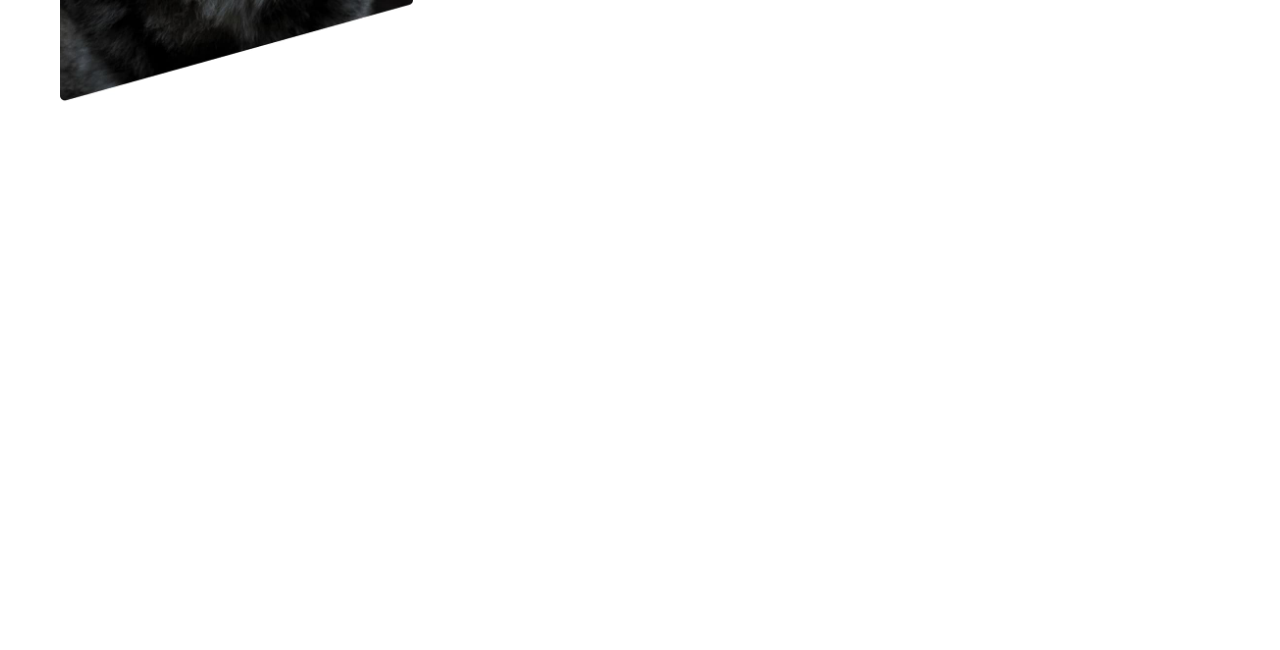
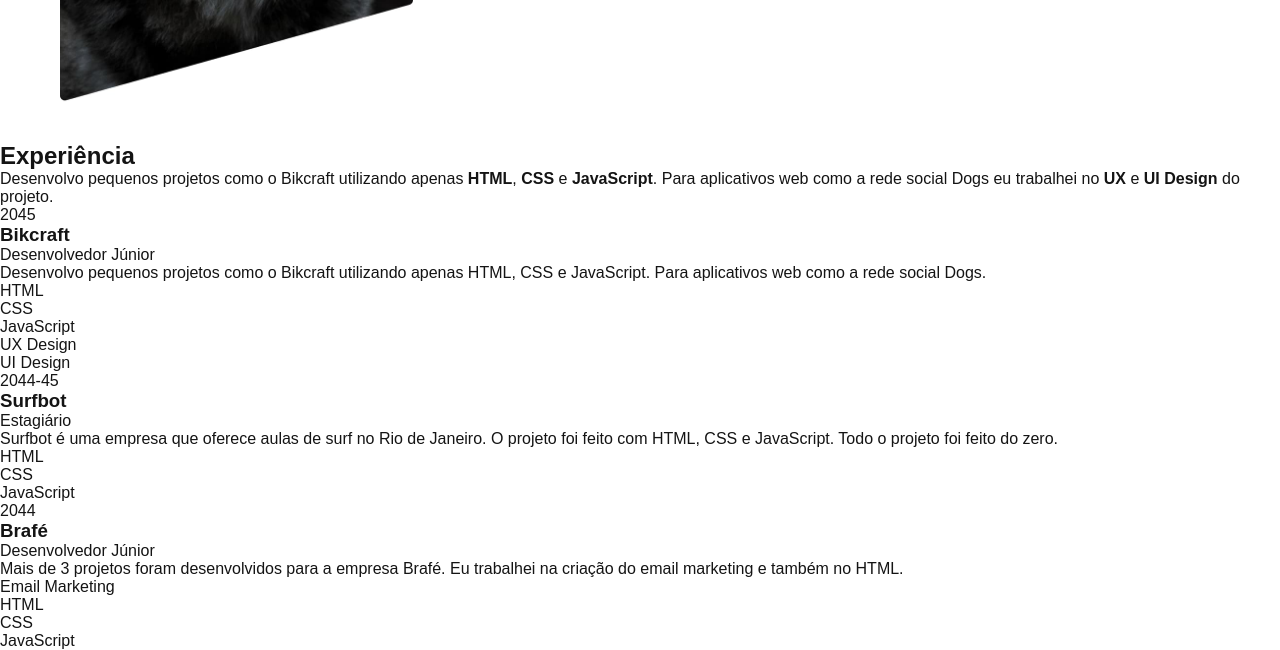
Before and after one commit to deivison556/Portfolio-lobo-Origamid, a plain HTML site: page index.html in a window 1280 px wide. Shown: the part 572-1222 px from the top of the page. Before the commit the page ends 800 px from the top, so only its background shows below. Drawn offline with Linux system fonts and the light colour scheme.

Commit message:
Finalizado a sessao experiencia no index.html

```diff
--- a/index.html
+++ b/index.html
@@ -26,5 +26,52 @@
       <p>Localizado em Amparo/São Paulo</p>
     </div>
   </main>
+
+  <section class="experiencia" id="experiencia" aria-label="Experiência">
+    <h2 class="subtitulo">Experiência</h2>
+    <div>
+      <p class="experiencia-texto">Desenvolvo pequenos projetos como o Bikcraft utilizando apenas <strong>HTML</strong>, <strong>CSS</strong> e <strong>JavaScript</strong>. Para aplicativos web como a rede social Dogs eu trabalhei no <strong>UX</strong> e <strong>UI Design</strong> do projeto.</p>
+
+      <div class="empresa">
+        <span class="empresa-ano">2045</span>
+        <h3 class="empresa-titulo">Bikcraft</h3>
+        <span class="empresa-titulo">Desenvolvedor Júnior</span>
+        <p class="empresa-texto">Desenvolvo pequenos projetos como o Bikcraft utilizando apenas HTML, CSS e JavaScript. Para aplicativos web como a rede social Dogs.</p>
+        <ul class="empresa-habilidades">
+          <li>HTML</li>
+          <li>CSS</li>
+          <li>JavaScript</li>
+          <li>UX Design</li>
+          <li>UI Design</li>
+        </ul>
+      </div>
+
+      <div class="empresa">
+        <span class="empresa-ano">2044-45</span>
+        <h3 class="empresa-titulo">Surfbot</h3>
+        <span class="empresa-titulo">Estagiário</span>
+        <p class="empresa-texto">Surfbot é uma empresa que oferece aulas de surf no Rio de Janeiro. O projeto foi feito com HTML, CSS e JavaScript. Todo o projeto foi feito do zero.</p>
+        <ul class="empresa-habilidades">
+          <li>HTML</li>
+          <li>CSS</li>
+          <li>JavaScript</li>
+        </ul>
+      </div>
+
+      <div class="empresa">
+        <span class="empresa-ano">2044</span>
+        <h3 class="empresa-titulo">Brafé</h3>
+        <span class="empresa-titulo">Desenvolvedor Júnior</span>
+        <p class="empresa-texto">Mais de 3 projetos foram desenvolvidos para a empresa Brafé. Eu trabalhei na criação do email marketing e também no HTML.</p>
+        <ul class="empresa-habilidades">
+          <li>Email Marketing</li>
+          <li>HTML</li>
+          <li>CSS</li>
+          <li>JavaScript</li>
+        </ul>
+      </div>
+
+    </div>
+  </section>
 </body>
 </html>
```
